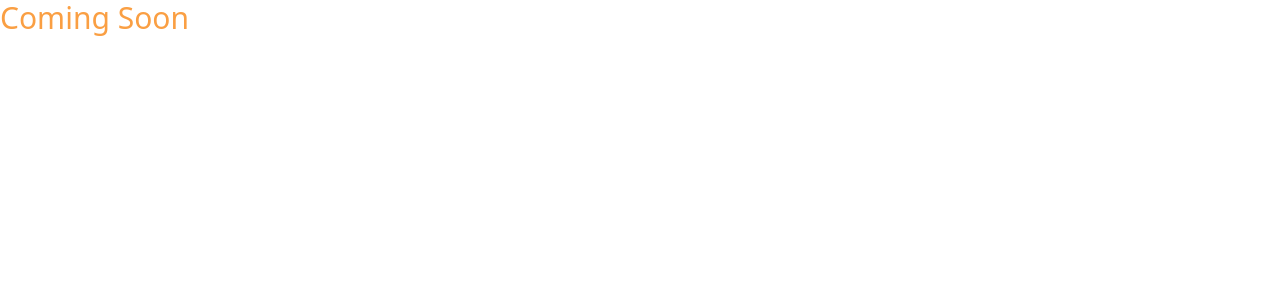
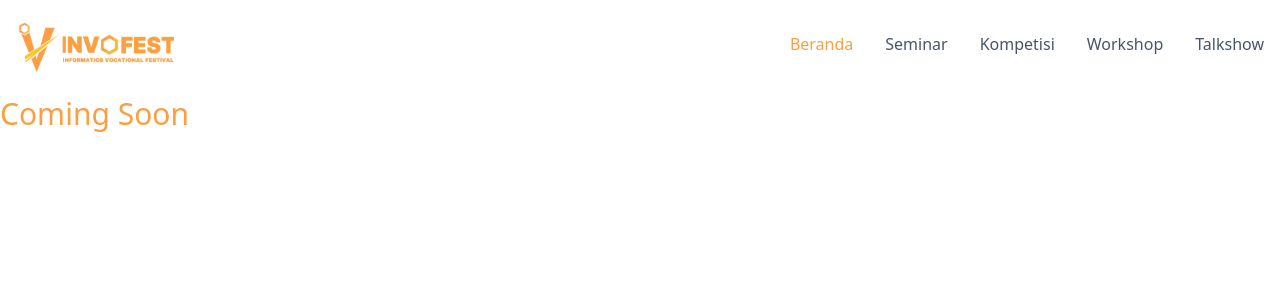
Before and after one commit to KarMint26/invofest-2024, a React (Vite) app: page / in a window 1280 px wide. Shown: the top 300 px of the page. Built offline with nearby package versions, Linux system fonts and the light colour scheme.

Commit message:
navbar complete

```diff
--- a/index.html
+++ b/index.html
@@ -26,5 +26,6 @@
   <body>
     <div id="root"></div>
     <script type="module" src="/src/main.tsx"></script>
+    <script src="https://cdn.jsdelivr.net/npm/flowbite@2.5.1/dist/flowbite.min.js"></script>
   </body>
 </html>
--- a/package.json
+++ b/package.json
@@ -14,6 +14,7 @@
     "autoprefixer": "^10.4.20",
     "class-variance-authority": "^0.7.0",
     "clsx": "^2.1.1",
+    "flowbite": "^2.5.1",
     "lucide-react": "^0.436.0",
     "postcss": "^8.4.41",
     "react": "^18.3.1",
--- a/src/App.tsx
+++ b/src/App.tsx
@@ -4,16 +4,22 @@ import Home from "./pages/Home";
 import Talkshow from "./pages/Talkshow";
 import Seminar from "./pages/Seminar";
 import Competition from "./pages/Competition";
+import Navbar from "./components/custom/Navbar";
+import Workshop from "./pages/Workshop";
 
 const App = () => {
   return (
     <React.Fragment>
+      <Navbar />
+      <div className="pt-24">
       <Routes>
         <Route path="/" element={<Home />} />
         <Route path="/talkshow" element={<Talkshow />} />
         <Route path="/seminar" element={<Seminar />} />
         <Route path="/competition" element={<Competition />} />
+        <Route path="/workshop" element={<Workshop />} />
       </Routes>
+      </div>
     </React.Fragment>
   );
 };
--- a/src/components/custom/Navbar.tsx
+++ b/src/components/custom/Navbar.tsx
@@ -1,29 +1,29 @@
 import React from "react";
+import Logo from "/assets/nav-logo.png";
+import { Link, useLocation } from "react-router-dom";
 
 const Navbar = () => {
+  const location = useLocation();
+  const activeLink = location.pathname.split("/").pop();
+  const [openMenu, setOpenMenu] = React.useState<boolean>(false);
+
   return (
     <React.Fragment>
-      <nav className="bg-white border-gray-200 dark:bg-gray-900">
+      <nav className="bg-white border-gray-200 fixed top-0 w-full">
         <div className="max-w-screen-xl flex flex-wrap items-center justify-between mx-auto p-4">
           <a
-            href="https://flowbite.com/"
+            href="/"
             className="flex items-center space-x-3 rtl:space-x-reverse"
           >
-            <img
-              src="https://flowbite.com/docs/images/logo.svg"
-              className="h-8"
-              alt="Flowbite Logo"
-            />
-            <span className="self-center text-2xl font-semibold whitespace-nowrap dark:text-white">
-              Flowbite
-            </span>
+            <img src={Logo} className="w-40" alt="Invofest Logo" />
           </a>
           <button
             data-collapse-toggle="navbar-default"
             type="button"
-            className="inline-flex items-center p-2 w-10 h-10 justify-center text-sm text-gray-500 rounded-lg md:hidden hover:bg-gray-100 focus:outline-none focus:ring-2 focus:ring-gray-200 dark:text-gray-400 dark:hover:bg-gray-700 dark:focus:ring-gray-600"
+            className="inline-flex items-center p-2 w-10 h-10 justify-center text-sm text-gray-500 rounded-lg lg:hidden hover:bg-gray-100 focus:outline-none focus:ring-2 focus:ring-gray-200"
             aria-controls="navbar-default"
-            aria-expanded="false"
+            aria-expanded={`${openMenu ? true : false}`}
+            onClick={() => setOpenMenu(!openMenu)}
           >
             <span className="sr-only">Open main menu</span>
             <svg
@@ -42,48 +42,77 @@ const Navbar = () => {
               />
             </svg>
           </button>
-          <div className="hidden w-full md:block md:w-auto" id="navbar-default">
-            <ul className="font-medium flex flex-col p-4 md:p-0 mt-4 border border-gray-100 roundedLg bg-gray-50 md:flex-row md:space-x-8 rtl:space-x-reverse md:mt-0 md:border-0 md:bg-white dark:bg-gray-800 md:dark:bg-gray-900 dark:border-gray-700">
+          <div className={`${!openMenu && 'hidden'} w-full lg:block lg:w-auto`} id="navbar-default">
+            <ul className="font-medium flex flex-col p-4 lg:p-0 mt-4 border border-gray-100 rounded-lg bg-gray-50 lg:flex-row lg:space-x-8 rtl:space-x-reverse lg:mt-0 lg:border-0 lg:bg-white">
               <li>
-                <a
-                  href="#"
-                  className="block py-2 px-3 text-white bg-blue-700 rounded md:bg-transparent md:text-blue-700 md:p-0 dark:text-white md:dark:text-blue-500"
+                <Link
+                  to={"/"}
+                  className={`block py-2 px-3 ${
+                    activeLink === ""
+                      ? "text-white bg-invofest rounded lg:bg-transparent lg:text-invofest font-normal"
+                      : "text-slate-600 rounded hover:bg-gray-100 lg:hover:bg-transparent lg:border-0 lg:hover:text-invofest"
+                  } lg:p-0`}
                   aria-current="page"
+                  onClick={() => setOpenMenu(false)}
                 >
-                  Home
-                </a>
+                  Beranda
+                </Link>
               </li>
               <li>
-                <a
-                  href="#"
-                  className="block py-2 px-3 text-gray-900 rounded hover:bg-gray-100 md:hover:bg-transparent md:border-0 md:hover:text-blue-700 md:p-0 dark:text-white md:dark:hover:text-blue-500 dark:hover:bg-gray-700 dark:hover:text-white md:dark:hover:bg-transparent"
+                <Link
+                  to={"/seminar"}
+                  className={`block py-2 px-3 ${
+                    activeLink === "seminar"
+                      ? "text-white bg-invofest rounded lg:bg-transparent lg:text-invofest font-normal"
+                      : "text-slate-600 rounded hover:bg-gray-100 lg:hover:bg-transparent lg:border-0 lg:hover:text-invofest"
+                  } lg:p-0`}
+                  aria-current="page"
+                  onClick={() => setOpenMenu(false)}
                 >
-                  About
-                </a>
+                  Seminar
+                </Link>
               </li>
               <li>
-                <a
-                  href="#"
-                  className="block py-2 px-3 text-gray-900 rounded hover:bg-gray-100 md:hover:bg-transparent md:border-0 md:hover:text-blue-700 md:p-0 dark:text-white md:dark:hover:text-blue-500 dark:hover:bg-gray-700 dark:hover:text-white md:dark:hover:bg-transparent"
+                <Link
+                  to={"/competition"}
+                  className={`block py-2 px-3 ${
+                    activeLink === "competition"
+                      ? "text-white bg-invofest rounded lg:bg-transparent lg:text-invofest font-normal"
+                      : "text-slate-600 rounded hover:bg-gray-100 lg:hover:bg-transparent lg:border-0 lg:hover:text-invofest"
+                  } lg:p-0`}
+                  aria-current="page"
+                  onClick={() => setOpenMenu(false)}
                 >
-                  Services
-                </a>
+                  Kompetisi
+                </Link>
               </li>
               <li>
-                <a
-                  href="#"
-                  className="block py-2 px-3 text-gray-900 rounded hover:bg-gray-100 md:hover:bg-transparent md:border-0 md:hover:text-blue-700 md:p-0 dark:text-white md:dark:hover:text-blue-500 dark:hover:bg-gray-700 dark:hover:text-white md:dark:hover:bg-transparent"
+                <Link
+                  to={"/workshop"}
+                  className={`block py-2 px-3 ${
+                    activeLink === "workshop"
+                      ? "text-white bg-invofest rounded lg:bg-transparent lg:text-invofest font-normal"
+                      : "text-slate-600 rounded hover:bg-gray-100 lg:hover:bg-transparent lg:border-0 lg:hover:text-invofest"
+                  } lg:p-0`}
+                  aria-current="page"
+                  onClick={() => setOpenMenu(false)}
                 >
-                  Pricing
-                </a>
+                  Workshop
+                </Link>
               </li>
               <li>
-                <a
-                  href="#"
-                  className="block py-2 px-3 text-gray-900 rounded hover:bg-gray-100 md:hover:bg-transparent md:border-0 md:hover:text-blue-700 md:p-0 dark:text-white md:dark:hover:text-blue-500 dark:hover:bg-gray-700 dark:hover:text-white md:dark:hover:bg-transparent"
+                <Link
+                  to={"/talkshow"}
+                  className={`block py-2 px-3 ${
+                    activeLink === "talkshow"
+                      ? "text-white bg-invofest rounded lg:bg-transparent lg:text-invofest font-normal"
+                      : "text-slate-600 rounded hover:bg-gray-100 lg:hover:bg-transparent lg:border-0 lg:hover:text-invofest"
+                  } lg:p-0`}
+                  aria-current="page"
+                  onClick={() => setOpenMenu(false)}
                 >
-                  Contact
-                </a>
+                  Talkshow
+                </Link>
               </li>
             </ul>
           </div>
--- a/tailwind.config.js
+++ b/tailwind.config.js
@@ -2,10 +2,11 @@
 module.exports = {
   darkMode: ["class"],
   content: [
-    './pages/**/*.{ts,tsx}',
-    './components/**/*.{ts,tsx}',
-    './app/**/*.{ts,tsx}',
-    './src/**/*.{ts,tsx}',
+    "./pages/**/*.{ts,tsx}",
+    "./components/**/*.{ts,tsx}",
+    "./app/**/*.{ts,tsx}",
+    "./src/**/*.{ts,tsx}",
+    "./node_modules/flowbite/**/*.js"
   ],
   prefix: "",
   theme: {
@@ -75,5 +76,5 @@ module.exports = {
       },
     },
   },
-  plugins: [require("tailwindcss-animate")],
-}
+  plugins: [require("tailwindcss-animate"), require("flowbite/plugin")],
+};
```
Also changed, not shown: public/assets/nav-logo.png (added), 1 other file (tests, documents, lock files or other folders).
